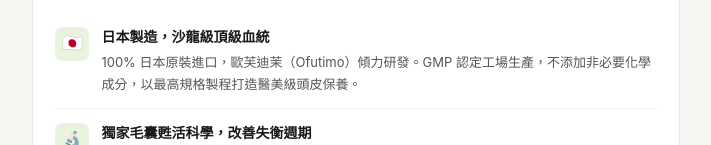
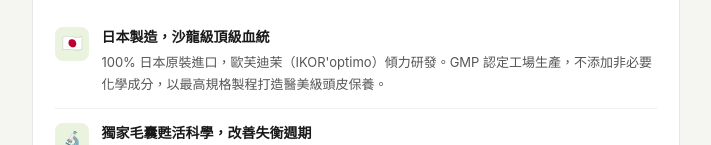
Before and after one commit to cinyoungwu-cyber/hair-lotion, a plain HTML site: page index.html in a window 1280 px wide. Shown: the part 527-672 px from the top of the page, without its empty margins (284-995 px from the left). Drawn offline with Linux system fonts and the light colour scheme.

Commit message:
Update index.html

```diff
--- a/index.html
+++ b/index.html
@@ -109,7 +109,7 @@ textarea:focus,input[type=text]:focus{border-color:#2d5a3d;background:#fff}
         <div class="feat-icon">🇯🇵</div>
         <div>
           <div class="feat-title">日本製造，沙龍級頂級血統</div>
-          <div class="feat-desc">100% 日本原裝進口，歐芙迪茉（Ofutimo）傾力研發。GMP 認定工場生產，不添加非必要化學成分，以最高規格製程打造醫美級頭皮保養。</div>
+          <div class="feat-desc">100% 日本原裝進口，歐芙迪茉（IKOR'optimo）傾力研發。GMP 認定工場生產，不添加非必要化學成分，以最高規格製程打造醫美級頭皮保養。</div>
         </div>
       </div>
       <div class="feat-item">
```
